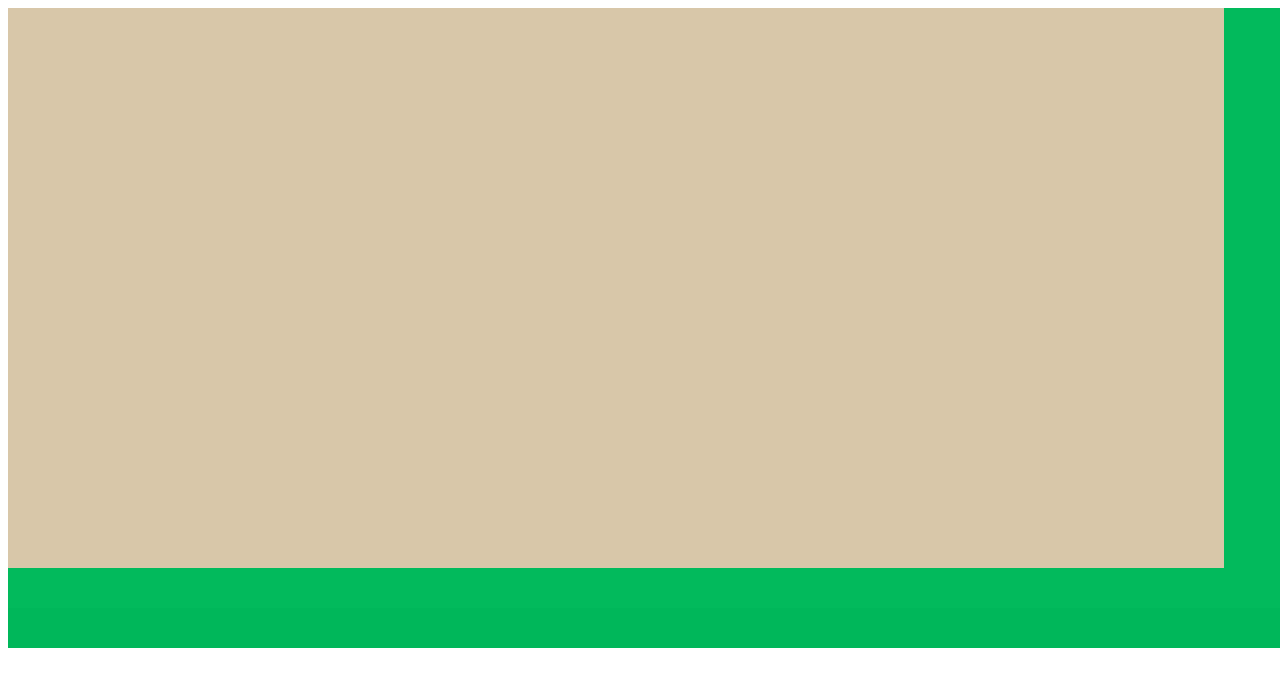
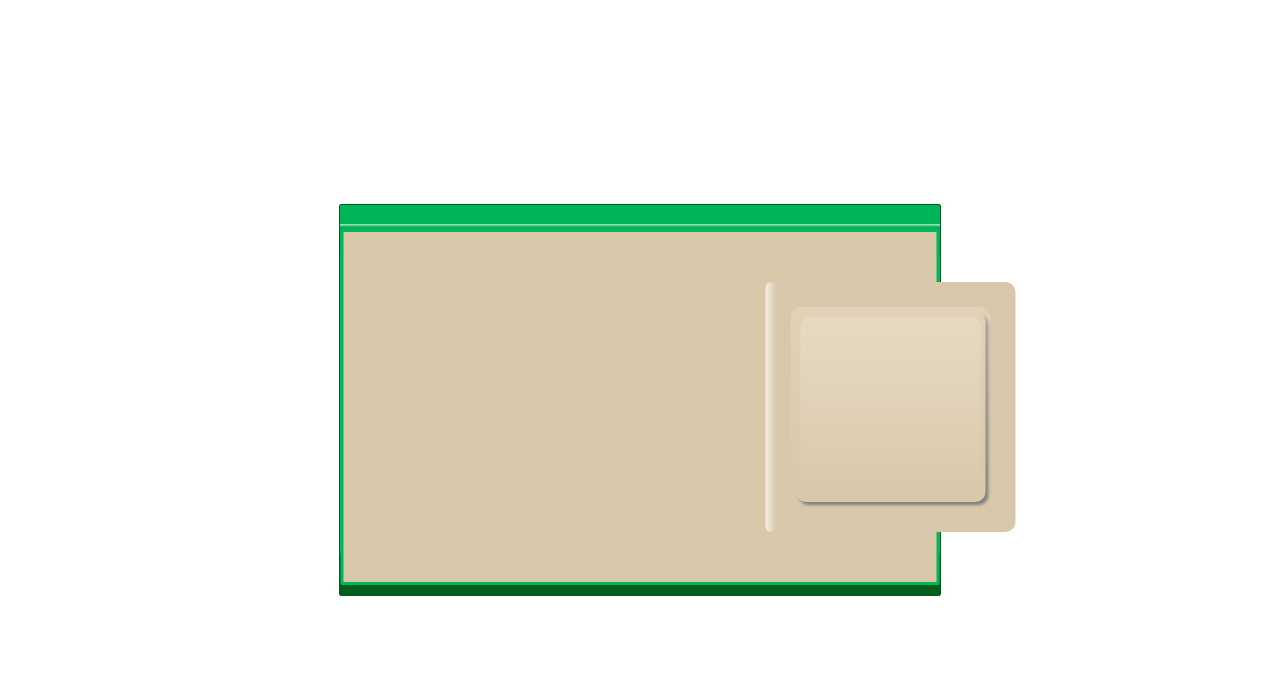
Before and after one commit to Ekirina/abi-ts-git-M1-231123, a plain HTML site: page pages/index.html in a window 1280 px wide. Drawn offline with Linux system fonts and the light colour scheme.

Commit message:
creacion de divs

```diff
--- a/css/style.css
+++ b/css/style.css
@@ -1,16 +1,130 @@
+body{
+    height: 100vh;
+    margin: 0;
+    display:flex;
+    justify-content: center;
+    align-items: center;
+}
 #container1{
-    width: 100vw;
-    height: 80vh;
-    background-color: rgb(0, 183, 90) ;
-    /*tiene que ir degradado*/
+    position: relative;
+    width: 600px;
+    height: 390px;
+    background: linear-gradient(rgb(0, 183, 90), rgb(1, 93, 30));
+    justify-content: center;
+    align-items: center;
+    border-radius: 2px;
+    border: solid 1px rgb(1, 93, 30);
 }
 #container2{
-    width: 100vw;
-    height: 75vh;
+    position: relative;
+    width: 600px;
+    height: 300px;
     background-color: rgb(2, 186, 92);
+    justify-content: center;
+    align-items: center ;
+    left: 50%;
+    top: 51%;
+    transform: translate(-50%, -50%);
+}
+#container2:before{
+    content: "";
+    position: absolute;
+    top: -30px; /* Altura de la "relieve" (ajusta según sea necesario) */
+    left: 0;
+    right: 0;
+    height: 3px; /* Altura de la "relieve" */
+    background: linear-gradient(to bottom, rgba(255, 255, 255, 0.7), rgba(255, 255, 255, 0));
+    z-index: 1;
 }
 #container3{
-    width:95vw;
-    height: 70vh;
+    position: relative;
+    width: 593px;
+    height: 350px;
     background-color: rgb(216, 199, 169);
+    justify-content: center;
+    left: 50%;
+    top: 51%;
+    transform: translate(-50%, -50%);
+    border: 3px solid rgb(0, 183, 90);
+    border-radius: 2px;
 }
+#container4{
+    position: relative;
+    width: 250px;
+    height: 250px;
+    background-color: rgb(216, 199, 169);
+    justify-content: center;
+    left: 50%;
+    top:50%;
+    transform: translate(50%, -50%);
+    border-radius: 10px;
+
+}
+#container4:before {
+    content: "";
+    position: absolute;
+    top: 0;
+    left: 0px; /* Ajusta según sea necesario */
+    width: 11px; /* Ancho del relieve */
+    height: 100%;
+    background: linear-gradient(to right, rgba(255, 255, 255, 0.7), rgba(255, 255, 255, 0));
+    z-index: 1;
+    border-radius: 10px;
+}
+#container4::after {
+    content: "";
+    position: absolute;
+    top: 0;
+    right: -3px; /* Ajusta según sea necesario */
+    width: 5px; /* Ancho del sombreado */
+    height: 100%;
+    background: linear-gradient(to left, rgba(0, 0, 0, 0.5), rgba(0, 0, 0, 0), border-radius 2px);
+    z-index: 1;
+    border-radius: 10px;
+
+}
+#container5{
+    position: relative;
+    width: 200px;
+    height: 200px;
+    background-color: rgb(216, 199, 169);
+    justify-content: center;
+    left: 50%;
+    top:50%;
+    transform: translate(-50%, -50%);
+    border-radius: 20px;
+}
+#container5::after{
+    content: "";
+    position: absolute;
+    top: 0px; /* Altura de la "relieve" (ajusta según sea necesario) */
+    left: 0 ;
+    right: 0;
+    height: 100%; /* Altura de la "relieve" */
+    background: linear-gradient(to bottom, rgba(247, 236, 217, 0.3), rgba(255, 255, 255, 0));
+    z-index: 1;
+    border-radius: 10px;
+}
+#container6{
+    position: relative;
+    width: 190px;
+    height: 190px;
+    background-color: rgb(216, 199, 169);
+    justify-content: center;
+    left: 50%;
+    top:50%;
+    transform: translate(-50%, -50%);
+    box-shadow: 3px 3px 3px grey;
+    border-radius: 10px;
+}
+#container6::before {
+    content: "";
+    position: absolute;
+    top: 5px; /* Ajusta según sea necesario para la altura del relieve */
+    left: 5px; /* Ajusta según sea necesario para el ancho del relieve */
+    right: 5px; /* Ajusta según sea necesario para el ancho del relieve */
+    bottom: 5px; /* Ajusta según sea necesario para la altura del relieve */
+    background: linear-gradient(to top, rgba(216, 199, 169, 0.8), rgba(255, 255, 255, 0.2) );
+    z-index: 1;
+    border-radius: 10px;
+}
--- a/pages/index.html
+++ b/pages/index.html
@@ -10,7 +10,14 @@
     <div id="container1">
         <div id="container2">
             <div id="container3">
+                <div id="container4">
+                    <div id="container5">
+                        <div id="container6">
 
+                        </div>
+                    </div>
+                </div>
+            </div>
             </div>
         </div>
     </div>
```
